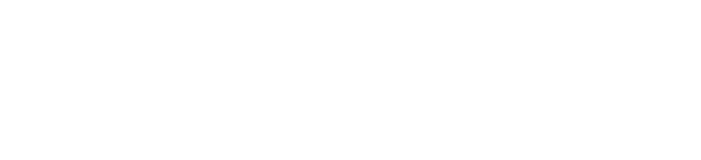
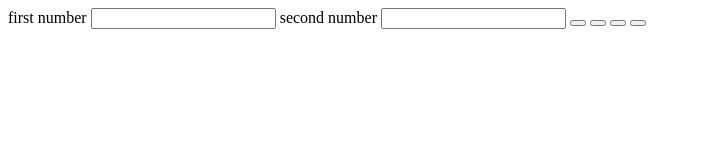
Before and after one commit to HANIFKHAN125/practice.., a plain HTML site: page index.html in a window 1280 px wide. Shown: the whole page, without its empty margins (0-701 px from the left). Drawn offline with Linux system fonts and the light colour scheme.

Commit message:
make input and button and heading

```diff
--- a/index.html
+++ b/index.html
@@ -7,7 +7,15 @@
     <title>Document</title>
 </head>
 <body>
-
+    <label for="">first number</label>
+    <input type="num" required>
+    <label for="">second number</label>
+    <input type="num" required>
+    <button onclick="add()"></button>
+    <button onclick="sub()"></button>
+    <button onclick="mul()"></button>
+    <button onclick="div()"></button>
+    <h1 id="dom"></h1>
 
     <script src="./app.js"></script>
 
```
